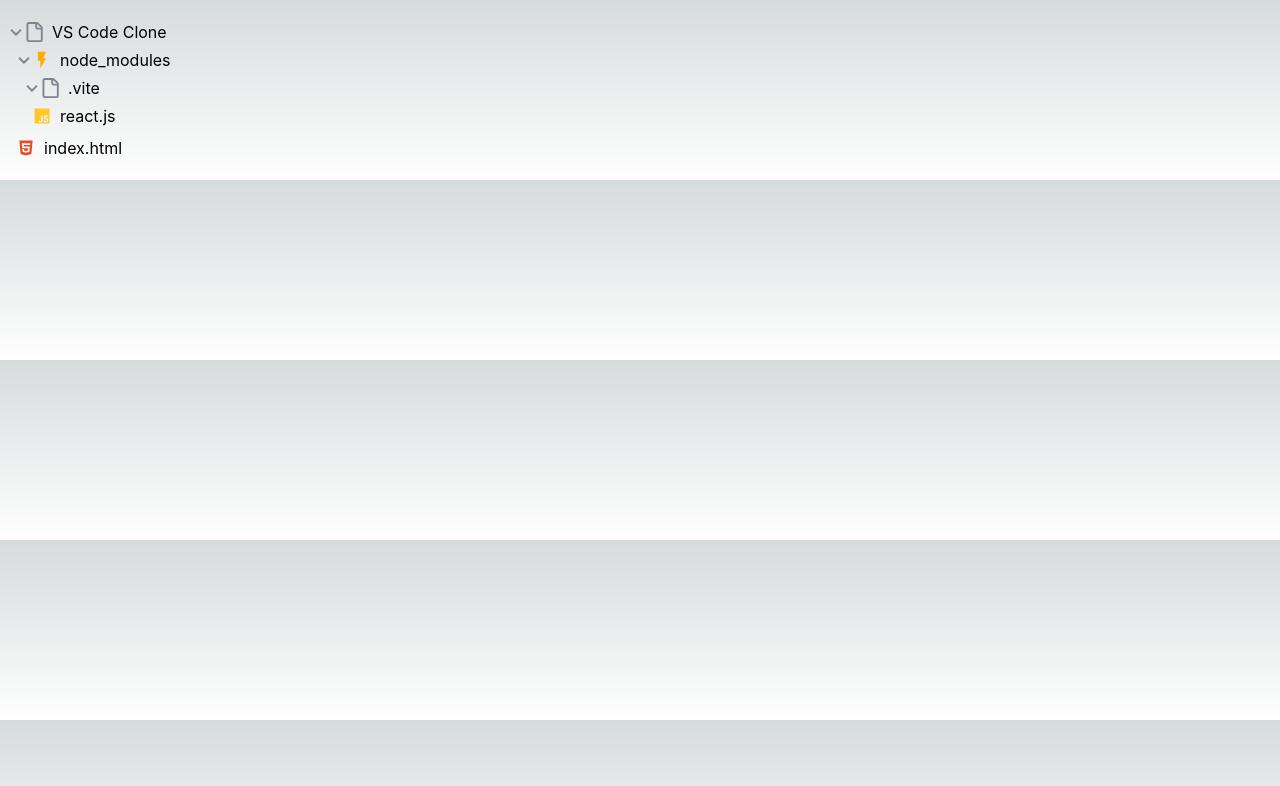
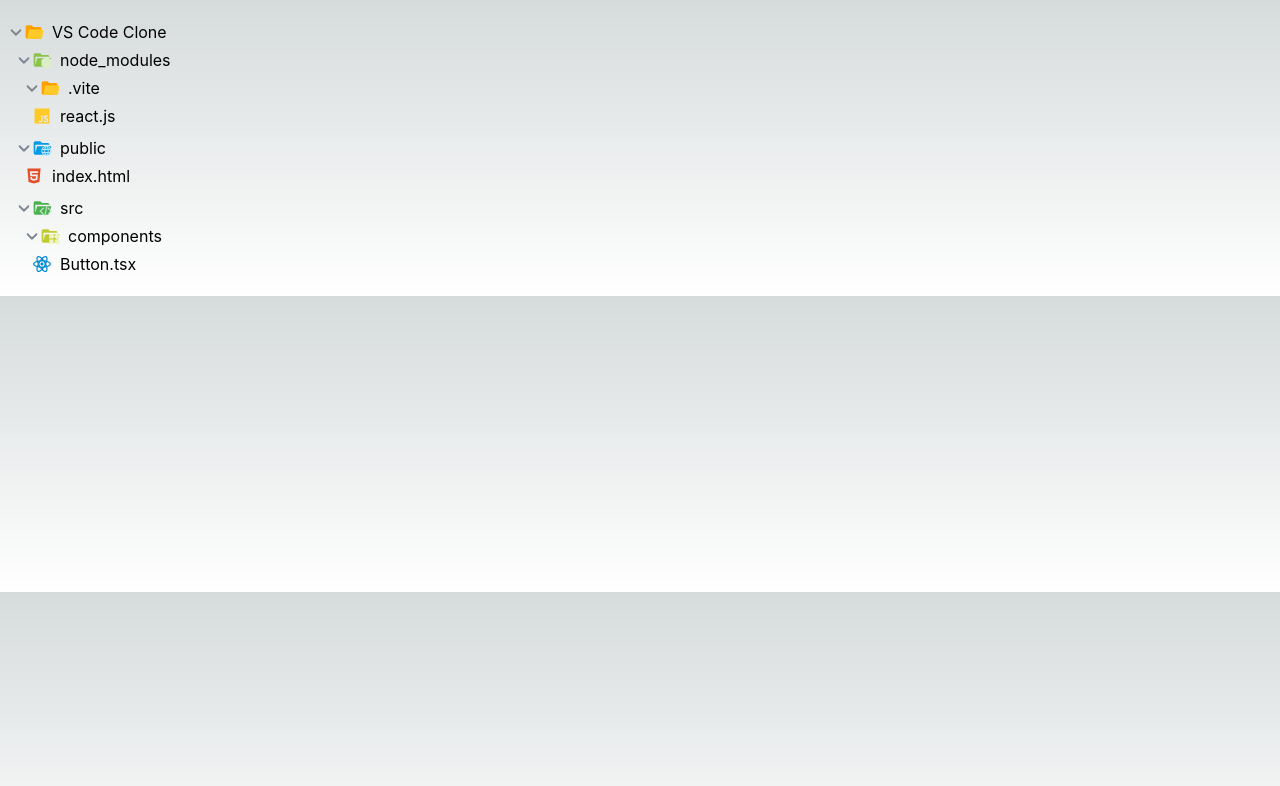
Before and after one commit to abdelilahnaciri/vscode-clone, a React (Vite) app: page / in a window 1280 px wide. Shown: the top 786 px of the page. Built offline with nearby package versions, Linux system fonts and the light colour scheme; the HTML template or start-up script is replaced by a standard one.

Commit message:
dynamic file component icons

```diff
--- a/src/components/RecursiveComponent.tsx
+++ b/src/components/RecursiveComponent.tsx
@@ -25,7 +25,11 @@
           <div className="flex items-center" onClick={toggle}>
             {isOpen ? <BottomArrowIcon /> : <RightArrowIcon />}
             {/* <FolderIcon /> */}
-            <RenderFileIcon filename={name} />
+            <RenderFileIcon
+              filename={name}
+              isFolder={isFolder}
+              isOpen={isOpen}
+            />
             <span className="ml-2">{name}</span>
           </div>
         ) : (
--- a/src/components/RenderFileIcon.tsx
+++ b/src/components/RenderFileIcon.tsx
@@ -3,15 +3,48 @@
 
 interface IProps {
   filename: string;
+  isFolder?: boolean;
+  isOpen?: boolean;
 }
 
-const RenderFileIcon = ({ filename }: IProps) => {
+const RenderFileIcon = ({ filename, isFolder, isOpen }: IProps) => {
   const extension = filename.split(".").pop();
+
+  // ** Files:
   if (extension === "tsx") return <IconImg src={"icons/react_ts.svg"} />;
   if (extension === "jsx") return <IconImg src={"icons/react.svg"} />;
   if (extension === "js") return <IconImg src={"icons/javascript.svg"} />;
   if (extension === "html") return <IconImg src={"icons/html.svg"} />;
-  if (extension === "node_modules") return <IconImg src={"icons/vite.svg"} />;
+
+  // ** Folders:
+  if (extension === "node_modules" && isFolder)
+    return isOpen ? (
+      <IconImg src={"icons/folder-node-open.svg"} />
+    ) : (
+      <IconImg src={"icons/folder-node.svg"} />
+    );
+  if (extension === "public" && isFolder)
+    return isOpen ? (
+      <IconImg src={"icons/folder-public-open.svg"} />
+    ) : (
+      <IconImg src={"icons/folder-public.svg"} />
+    );
+  if (extension === "src" && isFolder)
+    return isOpen ? (
+      <IconImg src={"icons/folder-src-open.svg"} />
+    ) : (
+      <IconImg src={"icons/folder-src.svg"} />
+    );
+  if (extension === "components" && isFolder)
+    return isOpen ? (
+      <IconImg src={"icons/folder-components-open.svg"} />
+    ) : (
+      <IconImg src={"icons/folder-components.svg"} />
+    );
+  if (isFolder && isOpen)
+    return <IconImg src={"icons/folder-default-open.svg"} />;
+  if (isFolder && !isOpen) return <IconImg src={"icons/folder-default.svg"} />;
+
   return <FileIcon />;
 };
 
--- a/src/data/fileTree.ts
+++ b/src/data/fileTree.ts
@@ -16,8 +16,20 @@
       ],
     },
     {
-      name: "index.html",
-      isFolder: false,
+      name: "public",
+      isFolder: true,
+      children: [{ name: "index.html", isFolder: false }],
+    },
+    {
+      name: "src",
+      isFolder: true,
+      children: [
+        {
+          name: "components",
+          isFolder: true,
+          children: [{ name: "Button.tsx", isFolder: false }],
+        },
+      ],
     },
   ],
 };
```
